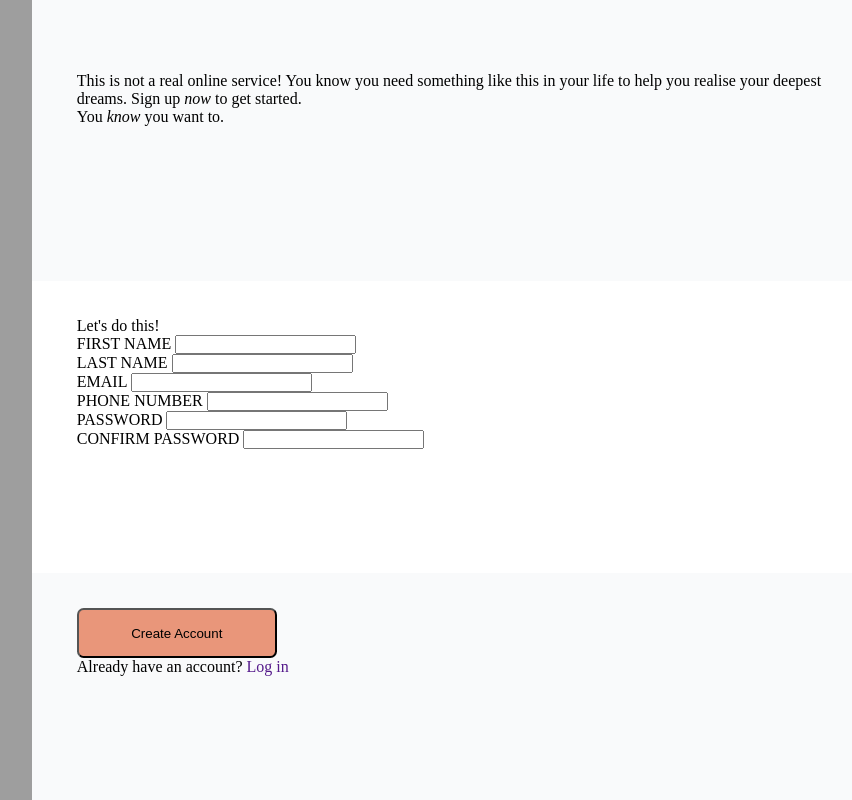
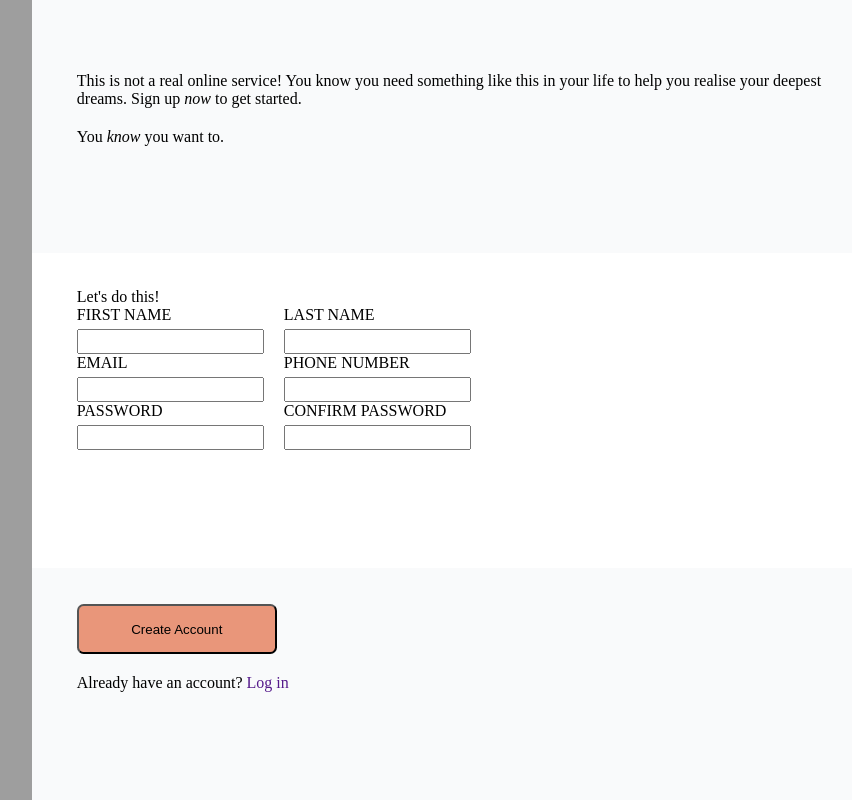
Before and after one commit to maggyleet/sign-up-form, a plain HTML site: page index.html in a window 1280 px wide. Shown: the whole page, without its empty margins (352-1204 px from the left). Drawn offline with Linux system fonts and the light colour scheme; grey boxes are pictures that could not be loaded.

Commit message:
fix the padding and input & label

```diff
--- a/index.html
+++ b/index.html
@@ -14,17 +14,18 @@
     <div class="left"></div>
     <div class="right">
         <div class="one">
-            <p>This is not a real online service! You know you need something like this in your life to help you realise
-                your deepest dreams. Sign up <em>now</em> to get started.</p>
-            <p>You <em>know</em> you want to.</p>
+            <div>This is not a real online service! You know you need something like this in your life to help you realise
+                your deepest dreams. Sign up <em>now</em> to get started.</div>
+            <div>You <em>know</em> you want to.</div>
         </div>
+        <form action="#" method="get">
             <div class="two">
-            <p>Let's do this!</p>
-            <form action="#" method="get">
+                <div>Let's do this!</div>
+                <div class="main">
                     <div class="first-row">
                         <div class="form-div">
                             <label for="fname">FIRST NAME</label>
-                    <input type="text" name="firstname" id="fname">
+                            <input type="text" name="firstname" id="fname" />
                         </div>
 
                         <div class="form-div">
@@ -56,10 +57,11 @@
                             <input type="text" name="cpwd" id="cpwd">
                         </div>
                     </div>
+                </div>
+
+            </div>
 
         </form>
-        </div>
-
         <div class="three">
             <button type="submit" class="btn">Create Account</button>
             <div>Already have an account? <a href="">Log in</a></div>
--- a/style.css
+++ b/style.css
@@ -33,16 +33,20 @@ body {
 }
 
 .one{
-    height: 30vh;
+    height: 25vh;
     padding-left: 5%;
-    padding-top: 8%;
+     padding-top: 8%;
     padding-bottom: 2%;
     padding-right: 10%;
+    display: flex;
+    flex-direction: column;
+    gap: 20px;
+
 }
 
 .two {
     background-color: white;
-    height: 40vh;
+    height: 35vh;
     padding-left: 5%;
     padding-top: 4%;
 }
@@ -52,8 +56,38 @@ body {
     padding-left: 5%;
     padding-top: 4%;
     overflow: hidden;
+    display: flex;
+    flex-direction: column;
+    gap: 20px;
+}
+
+/* .form-div{
+    display: flex;
+    flex-direction: column;
+    margin-bottom: 15px;
+} */
+
+.first-row,.second-row,.third-row{
+    display: flex;
+    gap: 20px;
 }
 
 a {
     text-decoration: none;
 }
+
+.main{
+    display: flex;
+    flex-direction: column;
+}
+
+label {
+    display: block;
+    margin-bottom: 5px; /* Adds space between label and input */
+}
+
+input {
+    /* width: 100%;  */
+    padding: 3px;
+
+}
```
Lines whose indentation alone changed are shown as unchanged.
